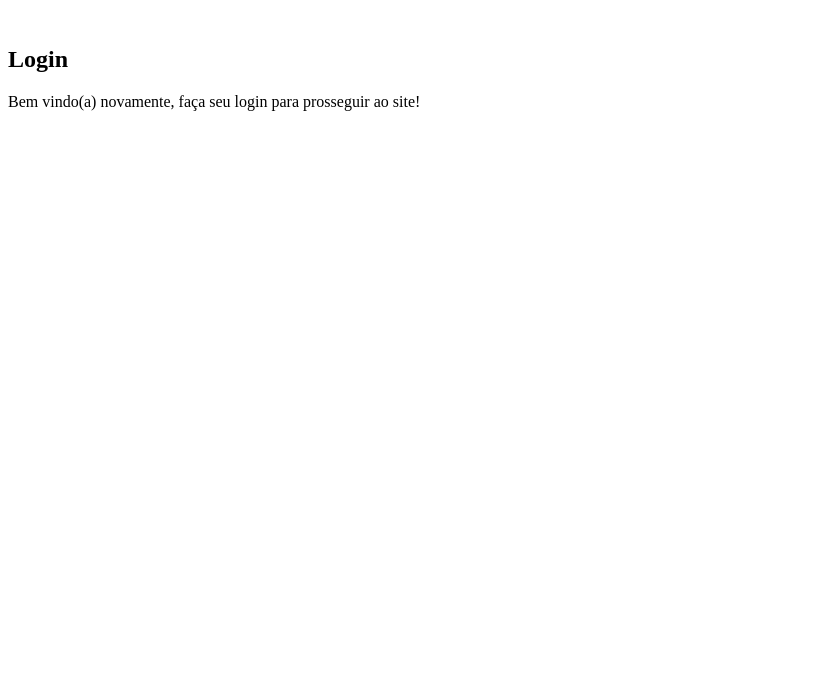
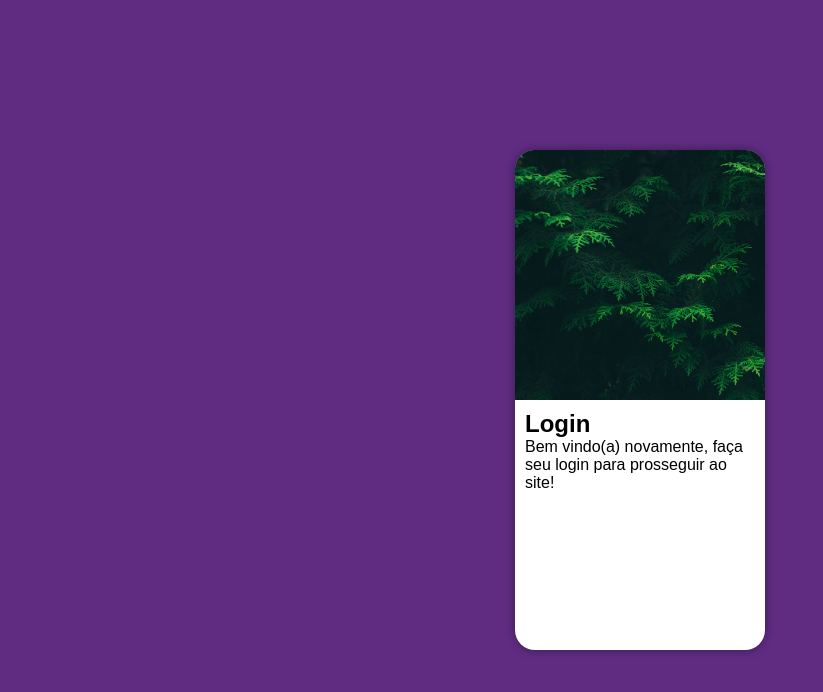
Before and after one commit to raulfliegner/projeto-login, a plain HTML site: page index.html in a window 1280 px wide. Shown: the whole page, without its empty margins (0-823 px from the left). Drawn offline with Linux system fonts and the light colour scheme.

Commit message:
12/11/23

```diff
--- a/estilos/style.css
+++ b/estilos/style.css
@@ -9,4 +9,51 @@ verde escuro: #025920
 :root {
     --cor01: #02731E;
     --cor02: #025920;
+    --cor03: #5f2c82;
 }
+
+* {
+    padding: 0;
+    margin: 0;
+    font-family: Arial, Helvetica, sans-serif;
+    box-sizing: border-box;
+}
+
+body, html {
+    background-color: var(--cor03);
+    height: 100vh;
+    width: 100vw;
+}
+
+main {
+    position: relative;
+    height: 100vh;
+    width: 100vw;
+
+}
+
+section#login {
+    position: absolute;
+    top: 50%;
+    left: 50%;
+    transform: translate(-50%, -50%);
+    overflow: hidden;
+
+    background-color: white;
+    height: 500px;
+    width: 250px;
+    border-radius: 20px;
+    box-shadow: 0px 0px 10px rgba(0, 0, 0, 0.404);
+}
+
+section#login > div#imagem {
+    display: block;
+    background: var(--cor03) url(../imagens/img.jpg) no-repeat;
+    height: 250px;
+    background-size: cover;
+}
+
+section#login > div#formulario {
+    display: block;
+    padding: 10px;
+}
```
